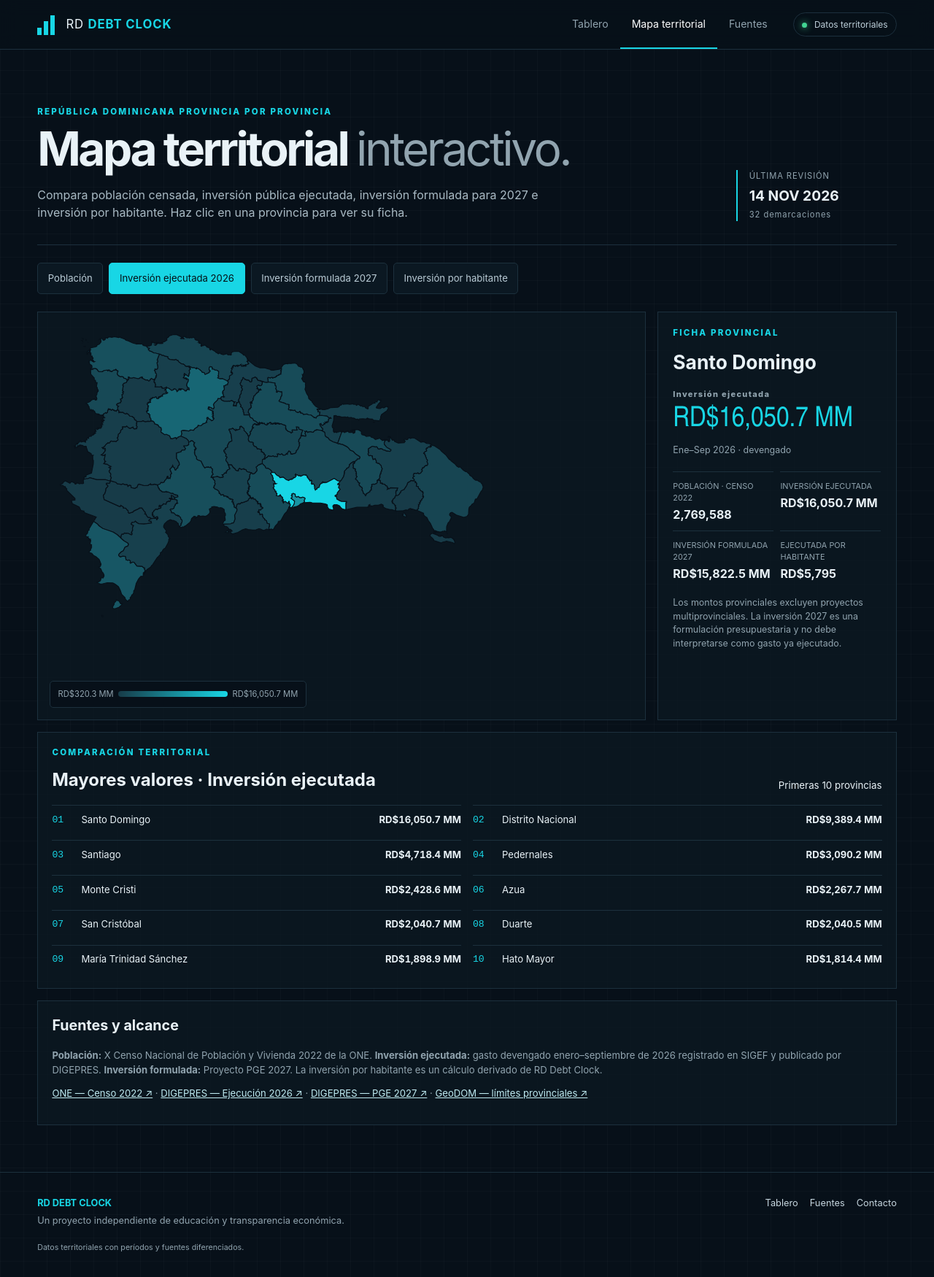
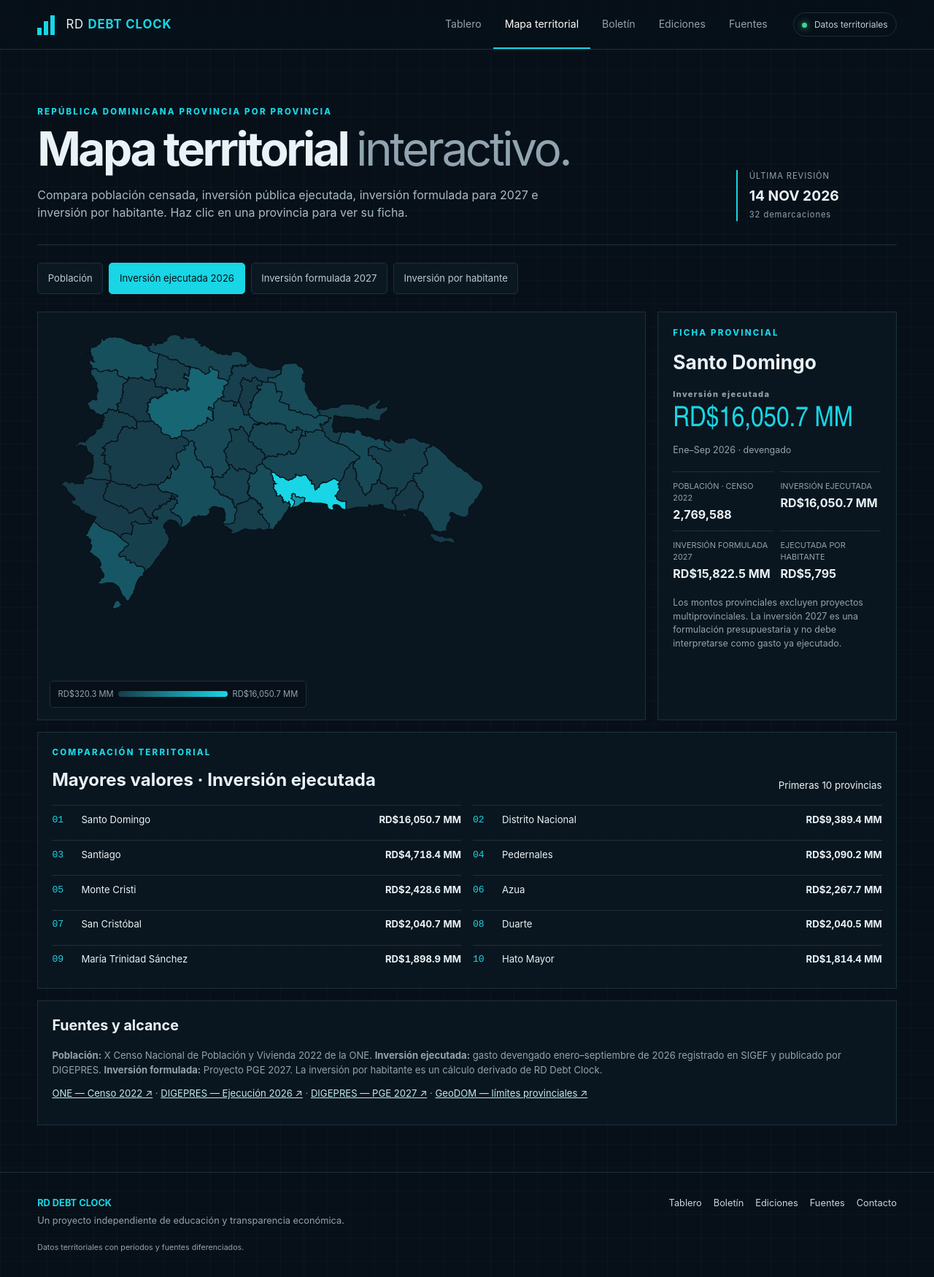
Before and after one commit to reyesleone-afk/rddebtclock, a plain HTML site: page mapa.html in a window 1280 px wide. Shown: the whole page at 73% size. Drawn offline with Linux system fonts and the light colour scheme.

Commit message:
Añade sección editorial y boletín: mapa.html

```diff
--- a/mapa.html
+++ b/mapa.html
@@ -10,7 +10,7 @@
 </head>
 <body>
   <a class="skip-link" href="#mapa">Saltar al mapa</a>
-  <header class="topbar"><a class="brand" href="/" aria-label="RD Debt Clock, inicio"><span class="brand-mark" aria-hidden="true"><i></i><i></i><i></i></span><span>RD <strong>DEBT CLOCK</strong></span></a><nav aria-label="Navegación principal"><a href="/">Tablero</a><a class="active" href="mapa.html">Mapa territorial</a><a href="fuentes.html">Fuentes</a></nav><div class="live-badge"><span></span> Datos territoriales</div></header>
+  <header class="topbar"><a class="brand" href="/" aria-label="RD Debt Clock, inicio"><span class="brand-mark" aria-hidden="true"><i></i><i></i><i></i></span><span>RD <strong>DEBT CLOCK</strong></span></a><nav aria-label="Navegación principal"><a href="/">Tablero</a><a class="active" href="mapa.html">Mapa territorial</a><a href="boletin.html">Boletín</a><a href="ediciones.html">Ediciones</a><a href="fuentes.html">Fuentes</a></nav><div class="live-badge"><span></span> Datos territoriales</div></header>
   <main id="mapa" class="map-page">
     <section class="masthead"><div class="map-intro"><p class="eyebrow">REPÚBLICA DOMINICANA PROVINCIA POR PROVINCIA</p><h1>Mapa territorial <em>interactivo.</em></h1><p class="intro">Compara población censada, inversión pública ejecutada, inversión formulada para 2027 e inversión por habitante. Haz clic en una provincia para ver su ficha.</p></div><div class="asof"><span>ÚLTIMA REVISIÓN</span><strong>14 NOV 2026</strong><small>32 demarcaciones</small></div></section>
     <div class="map-controls" role="group" aria-label="Seleccionar indicador"><button data-metric="population">Población</button><button class="selected" data-metric="executed">Inversión ejecutada 2026</button><button data-metric="planned">Inversión formulada 2027</button><button data-metric="percapita">Inversión por habitante</button></div>
@@ -24,5 +24,5 @@
       <section class="map-notes"><h2>Fuentes y alcance</h2><p><strong>Población:</strong> X Censo Nacional de Población y Vivienda 2022 de la ONE. <strong>Inversión ejecutada:</strong> gasto devengado enero–septiembre de 2026 registrado en SIGEF y publicado por DIGEPRES. <strong>Inversión formulada:</strong> Proyecto PGE 2027. La inversión por habitante es un cálculo derivado de RD Debt Clock.</p><p><a href="https://www.one.gob.do/media/mm1jqoas/informe-b%C3%A1sico-xcnpv-web.pdf" target="_blank" rel="noopener">ONE — Censo 2022 ↗</a> · <a href="https://digepres.gob.do/wp-content/uploads/2026/10/Informe-Ejecucion-Presupuestaria-Enero-Septiembre-2026.pdf" target="_blank" rel="noopener">DIGEPRES — Ejecución 2026 ↗</a> · <a href="https://digepres.gob.do/wp-content/uploads/2026/10/Presupuesto-Ciudadano-2027_compressed-1.pdf" target="_blank" rel="noopener">DIGEPRES — PGE 2027 ↗</a> · <a href="https://geodom.adatar.do/sf/" target="_blank" rel="noopener">GeoDOM — límites provinciales ↗</a></p></section>
     </div>
   </main>
-  <footer><div><strong>RD DEBT CLOCK</strong><p>Un proyecto independiente de educación y transparencia económica.</p></div><div><a href="/">Tablero</a><a href="fuentes.html">Fuentes</a><a href="mailto:rddebtclock@gmail.com">Contacto</a></div><small>Datos territoriales con períodos y fuentes diferenciados.</small></footer>
+  <footer><div><strong>RD DEBT CLOCK</strong><p>Un proyecto independiente de educación y transparencia económica.</p></div><div><a href="/">Tablero</a><a href="boletin.html">Boletín</a><a href="ediciones.html">Ediciones</a><a href="fuentes.html">Fuentes</a><a href="mailto:rddebtclock@gmail.com">Contacto</a></div><small>Datos territoriales con períodos y fuentes diferenciados.</small></footer>
 </body></html>
```
